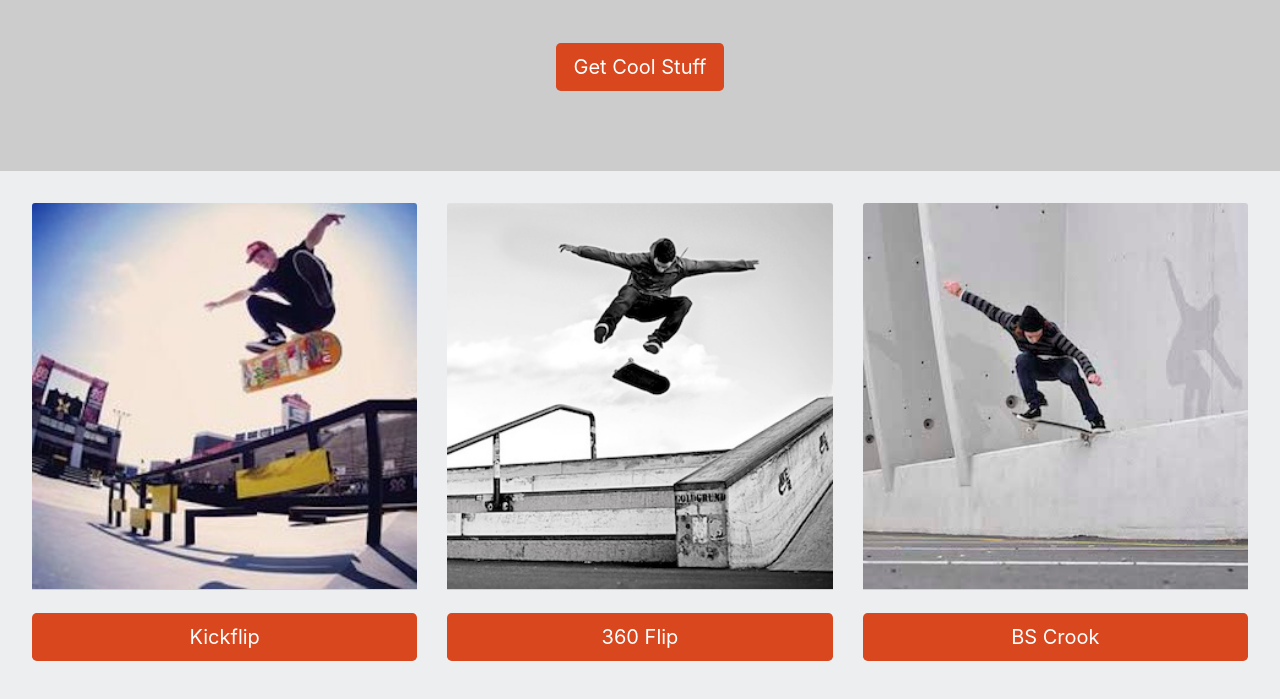
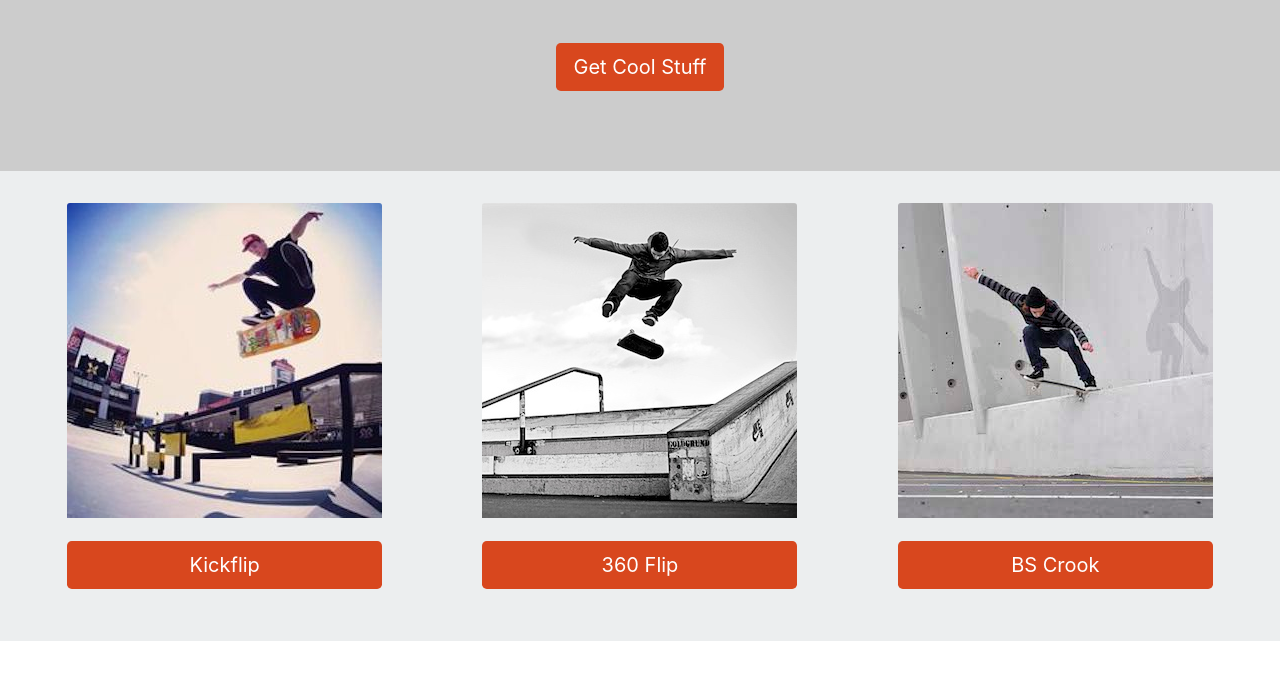
Before and after one commit to jeffalewis42/super-duper-pancake, a plain HTML site: page index.html in a window 1280 px wide. Shown: the part 923-1622 px from the top of the page. After the commit the page ends 1564 px from the top, so only its background shows below. Drawn offline with nearby package versions, Linux system fonts and the light colour scheme.

Commit message:
thumbnail cards with maximum widths

```diff
--- a/index.html
+++ b/index.html
@@ -147,7 +147,7 @@
             <div class="col-sm-12">
                 <div class="card-deck">
                     <div class="card ThumbsCard">
-                        <img src="assets/kickflip.jpg" class="card-img-top" alt="kickflip">
+                        <img src="assets/kickflip.jpg" class="card-img-top ThumbsImg imgCenter" alt="kickflip">
                         <!--
     <div class="card-body">
       <h5 class="card-title">Card title</h5>
@@ -159,7 +159,7 @@
                         </div>
                     </div>
                     <div class="card ThumbsCard">
-                        <img src="assets/360flip.jpg" class="card-img-top" alt="360 flip">
+                        <img src="assets/360flip.jpg" class="card-img-top ThumbsImg imgCenter" alt="360 flip">
                         <!--
     <div class="card-body">
       <h5 class="card-title">Card title</h5>
@@ -171,7 +171,7 @@
                         </div>
                     </div>
                     <div class="card ThumbsCard">
-                        <img src="assets/bscrook.jpg" class="card-img-top" alt="BS Crook">
+                        <img src="assets/bscrook.jpg" class="card-img-top ThumbsImg imgCenter" alt="BS Crook">
                         <!--
     <div class="card-body">
       <h5 class="card-title">Card title</h5>
--- a/main.css
+++ b/main.css
@@ -49,18 +49,25 @@ img.imgCenter {
 .ThumbsCard {
     background-color: rgba(0,0,0,0);
     border: none;
+
+}
+
+.ThumbsImg {
+    max-width: 315px;
 }
 .ThumbsFooter {
     padding: 0;
     padding-top: .5rem;
     background-color: rgba(0, 0, 0, 0);
+    border: none;
 }
 button.ThumbsBtn {
     color: #fff;
     background-color: #D8471E;
     display: block;
-    margin: 0;
+    margin: auto;
     width: 100%;
+    max-width: 315px;
     margin-top: 15px;
     margin-bottom: 20px;
 }
```
